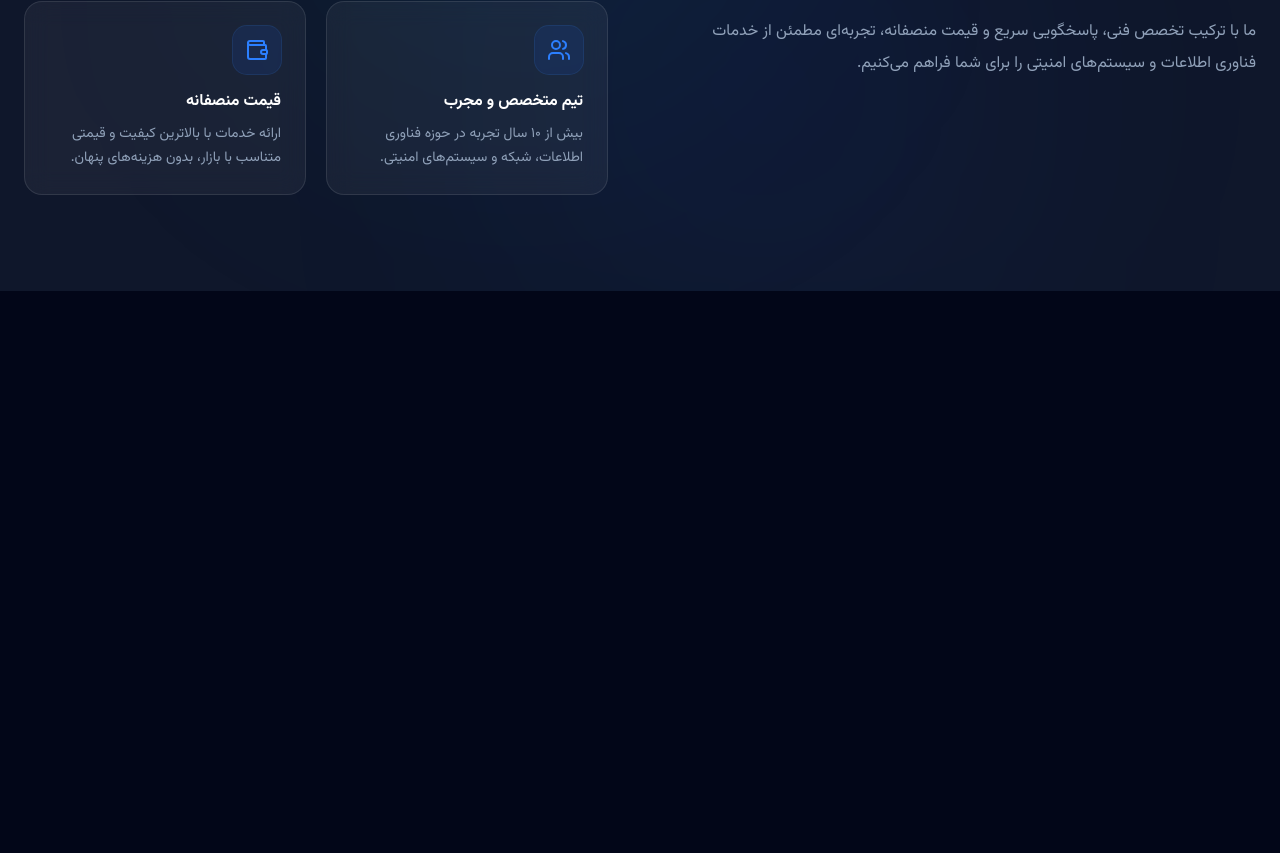
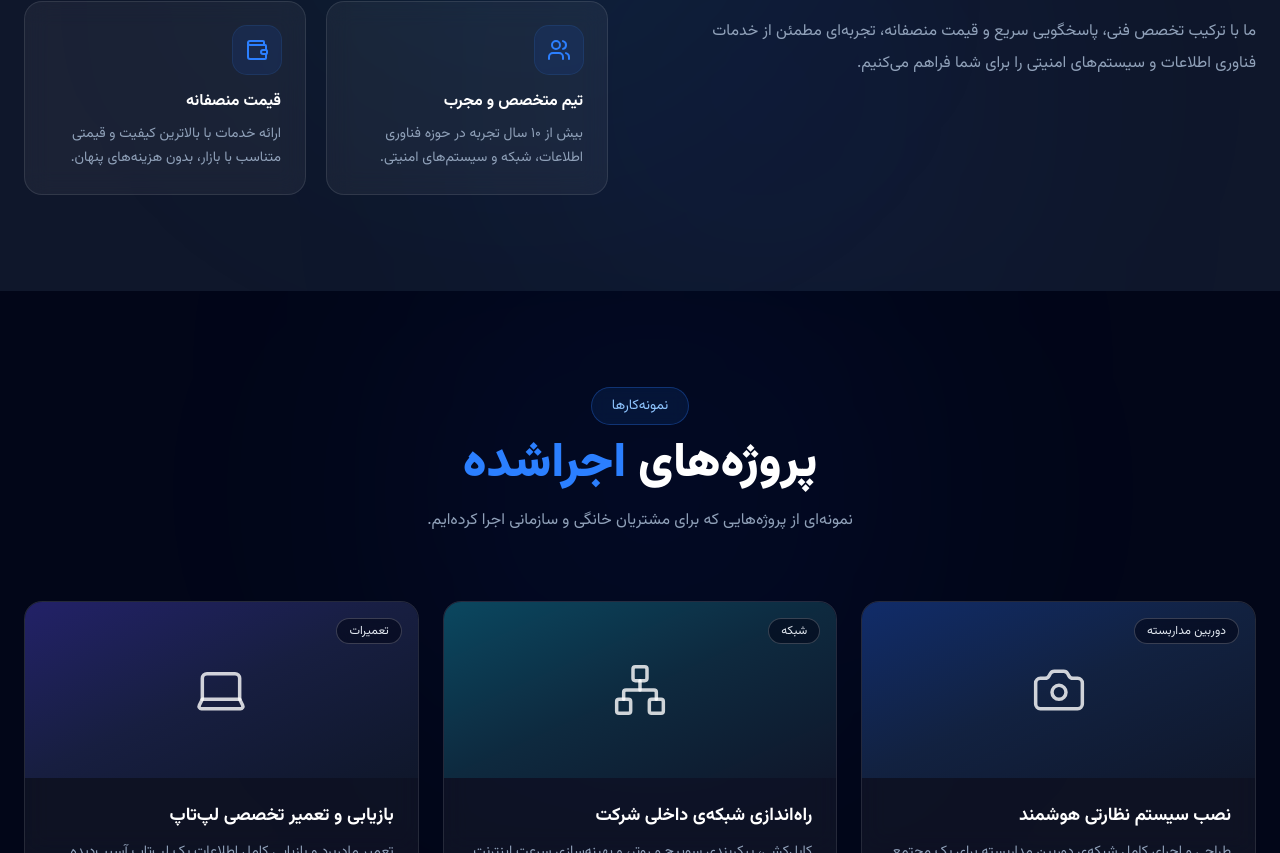
Before and after one commit to alirezahashemi67-png/rayangostarnovin, a Next.js app: page / in a window 1280 px wide. Shown: the part 1947-2800 px from the top of the page. Before the commit the page ends 2238 px from the top, so only its background shows below. Built offline with nearby package versions, Linux system fonts and the light colour scheme.

Commit message:
Add Projects section

```diff
--- a/app/page.tsx
+++ b/app/page.tsx
@@ -2,6 +2,7 @@ import Navbar from "@/components/layout/Navbar";
 import Hero from "@/components/home/Hero";
 import Services from "@/components/home/Services";
 import WhyChooseUs from "@/components/home/WhyChooseUs";
+import Projects from "@/components/home/Projects";
 
 export default function Home() {
   return (
@@ -10,6 +11,7 @@ export default function Home() {
       <Hero />
       <Services />
       <WhyChooseUs />
+      <Projects />
     </main>
   );
 }
--- a/components/home/Projects.tsx
+++ b/components/home/Projects.tsx
@@ -0,0 +1,102 @@
+"use client";
+
+import { motion } from "framer-motion";
+import { Camera, Network, Laptop, ArrowUpLeft } from "lucide-react";
+
+const projects = [
+  {
+    icon: Camera,
+    tag: "دوربین مداربسته",
+    title: "نصب سیستم نظارتی هوشمند",
+    desc: "طراحی و اجرای کامل شبکه‌ی دوربین مداربسته برای یک مجتمع تجاری، شامل NVR و دسترسی از راه دور.",
+    gradient: "from-blue-600/30 via-blue-500/10 to-transparent",
+  },
+  {
+    icon: Network,
+    tag: "شبکه",
+    title: "راه‌اندازی شبکه‌ی داخلی شرکت",
+    desc: "کابل‌کشی، پیکربندی سوییچ و روتر، و بهینه‌سازی سرعت اینترنت برای یک دفتر ۲۰ کاربره.",
+    gradient: "from-cyan-500/30 via-cyan-400/10 to-transparent",
+  },
+  {
+    icon: Laptop,
+    tag: "تعمیرات",
+    title: "بازیابی و تعمیر تخصصی لپ‌تاپ",
+    desc: "تعمیر مادربرد و بازیابی کامل اطلاعات یک لپ‌تاپ آسیب‌دیده برای مشتری سازمانی.",
+    gradient: "from-indigo-600/30 via-indigo-500/10 to-transparent",
+  },
+];
+
+export default function Projects() {
+  return (
+    <section
+      id="projects"
+      className="relative overflow-hidden bg-slate-950 py-24 text-white"
+    >
+      <div className="pointer-events-none absolute inset-0">
+        <div className="absolute top-0 right-1/3 h-[400px] w-[400px] rounded-full bg-blue-600/10 blur-[140px]" />
+      </div>
+
+      <div className="container relative mx-auto px-6">
+        <motion.div
+          initial={{ opacity: 0, y: 25 }}
+          whileInView={{ opacity: 1, y: 0 }}
+          viewport={{ once: true }}
+          transition={{ duration: 0.6 }}
+          className="mb-16 text-center"
+        >
+          <div className="mb-4 inline-flex items-center gap-2 rounded-full border border-blue-500/30 bg-blue-500/10 px-5 py-2 text-sm text-blue-300 backdrop-blur">
+            نمونه‌کارها
+          </div>
+
+          <h2 className="text-4xl font-black lg:text-5xl">
+            پروژه‌های <span className="text-blue-500">اجراشده</span>
+          </h2>
+
+          <p className="mx-auto mt-4 max-w-2xl leading-8 text-slate-400">
+            نمونه‌ای از پروژه‌هایی که برای مشتریان خانگی و سازمانی اجرا
+            کرده‌ایم.
+          </p>
+        </motion.div>
+
+        <div className="grid gap-6 md:grid-cols-2 lg:grid-cols-3">
+          {projects.map((project, index) => (
+            <motion.div
+              key={project.title}
+              initial={{ opacity: 0, y: 30 }}
+              whileInView={{ opacity: 1, y: 0 }}
+              viewport={{ once: true }}
+              transition={{ duration: 0.5, delay: index * 0.12 }}
+              className="group relative overflow-hidden rounded-2xl border border-white/10 bg-white/5 backdrop-blur-md transition-all hover:-translate-y-2 hover:border-blue-500/40"
+            >
+              {/* Placeholder visual — replace with real project photo later */}
+              <div
+                className={`relative flex h-44 items-center justify-center bg-gradient-to-br ${project.gradient} bg-slate-900`}
+              >
+                <project.icon
+                  className="h-14 w-14 text-white/80 transition-transform group-hover:scale-110"
+                  strokeWidth={1.5}
+                />
+                <span className="absolute top-4 right-4 rounded-full border border-white/20 bg-slate-950/60 px-3 py-1 text-xs text-slate-200 backdrop-blur">
+                  {project.tag}
+                </span>
+              </div>
+
+              <div className="p-6 text-right">
+                <h3 className="mb-2 text-lg font-bold">{project.title}</h3>
+                <p className="mb-4 text-sm leading-7 text-slate-400">
+                  {project.desc}
+                </p>
+
+                <div className="flex items-center gap-1.5 text-sm text-blue-400 opacity-80 transition-opacity group-hover:opacity-100">
+                  مشاهده جزئیات
+                  <ArrowUpLeft className="h-4 w-4" />
+                </div>
+              </div>
+            </motion.div>
+          ))}
+        </div>
+      </div>
+    </section>
+  );
+}
```
